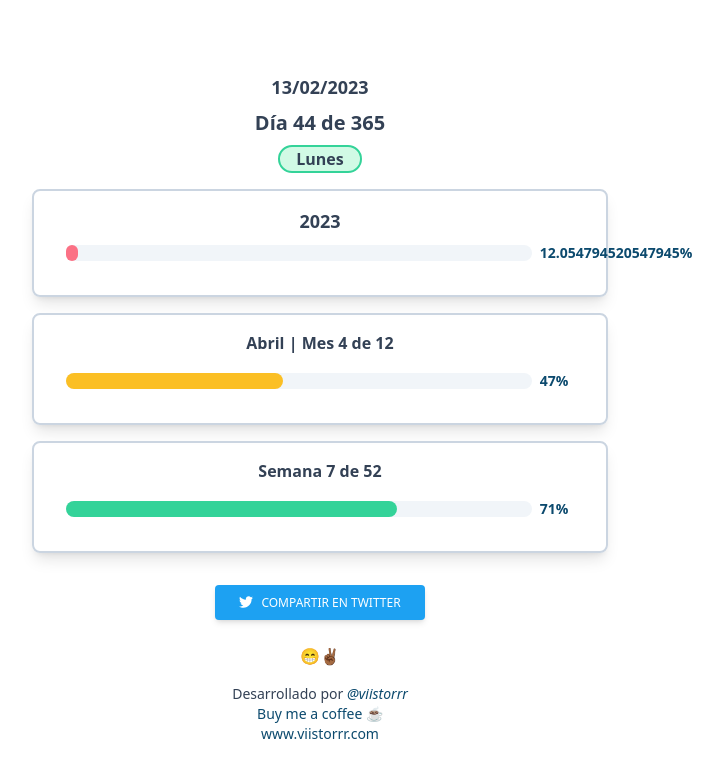
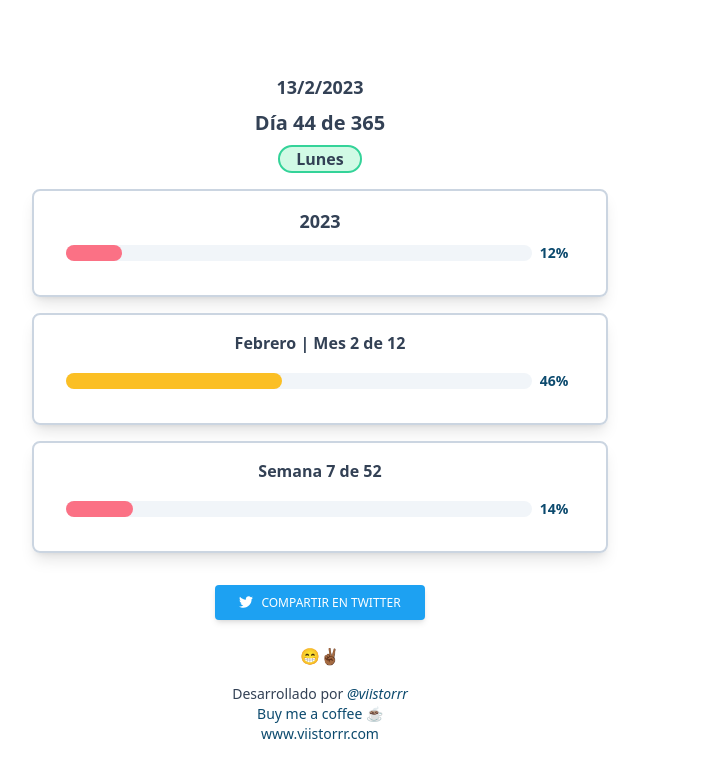
Before and after one commit to Viistorrr/yearprogress, a Next.js app: page / in a window 1280 px wide. Shown: the top 778 px of the page, without its empty margins (320-1043 px from the left). Built offline with nearby package versions, Linux system fonts and the light colour scheme; no server answers.

Commit message:
finally removing rapidapi from project and using own formulas to get right time data

```diff
--- a/app/page.tsx
+++ b/app/page.tsx
@@ -3,8 +3,6 @@ import Error from "@components/Error";
 
 
 import {
-  API_TIME_URL,
-  API_OPTIONS_URL,
   weekDays,
   months,
   getMonthPercent,
@@ -25,66 +23,26 @@ const getColor = (percent: number) => {
   }
 };
 
-async function getData() {
-  const res = await fetch(API_TIME_URL, API_OPTIONS_URL);
-  const data = await res.json();
-  return data;
-}
-
 export default async function Home() {
   const date = new Date();
-
-  const day = date.getDate().toString().padStart(2, '0');
-  const month = (date.getMonth() + 1).toString().padStart(2, '0');
+  const day = date.getDate();
+  const month = (date.getMonth() + 1);
   const year = date.getFullYear().toString();
-
   const formattedDate = `${day}/${month}/${year}`;
-
-  console.log("Fecha actual: ", formattedDate);
-
   const yearStart = new Date(date.getFullYear(), 0, 0);
   const diff = (date.getTime() - yearStart.getTime()) + ((yearStart.getTimezoneOffset() - date.getTimezoneOffset()) * 60 * 1000);
   const dayOfYear = Math.floor(diff / (1000 * 60 * 60 * 24));
-  console.log("dayOfYear-----", dayOfYear);
-
   const dayOfWeek = weekDays[date.getDay()];
-
-  console.log("e día de la semana: ", dayOfWeek);
-
+  const dayOfWeekd = date.getDay();
+  const currentWeekPercent = (dayOfWeekd / TOTAL_WEEK_DAYS) * 100;
   const firstDayOfYear = new Date(date.getFullYear(), 0, 1);
   const pastDaysOfYear = (date.getTime() - firstDayOfYear.getTime()) / 86400000;
   const weekNumber = Math.ceil((pastDaysOfYear + firstDayOfYear.getDay() + 1) / 7);
-
-  console.log("Número de semana del año: ", weekNumber);
-  /*const localTimeData = await getData();
-  const globalDate = new Date(localTimeData.datetime);
-  const {day_of_week, day_of_year, week_number} = localTimeData;
-  const date = globalDate.getDate();
-  const month = globalDate.getMonth() + 1;
-  const localDateTime = new Date(localTimeData.datetime).toLocaleString(
-    "es-ES",
-    {
-      timeZone: "America/Bogota",
-    }
-  );
-  let weekDay = day_of_week;
-  if (weekDay === 0) {
-    weekDay = 7; //Domingo
-  }
-
-
-  const currentWeekPercent = (weekDay / TOTAL_WEEK_DAYS) * 100;
-
-
-  }*/
   const YearPercent = (dayOfYear / TOTAL_DAYS) * 100;
-
-
-
 
   return (
     <main className="flex flex-col w-full justify-center items-center h-screen bg-white text-slate-700">
-      {month ? <div className="flex flex-col w-full md:w-1/2 lg:w-1/2 items-center justify-center">
+      {date ? <div className="flex flex-col w-full md:w-1/2 lg:w-1/2 items-center justify-center">
         <div className="py-2">
           <h2 className="flex justify-center text-lg font-bold text-slate-700 py-2">
             {formattedDate}
@@ -105,57 +63,54 @@ export default async function Home() {
                   className={`flex items-center justify-center py-2 ${getColor(
                     YearPercent
                   )} h-4 rounded-full`}
-                  style={{ width: YearPercent }}
+                  style={{ width: YearPercent.toString() + "%" }}
                 ></div>
               </div>
               <h1 className="w-1/12 pl-2 pr-8 font-bold items-center text-sm text-sky-900">
-                {YearPercent}%
+              {YearPercent.toFixed(0)}%
               </h1>
             </div>
           </div>
-
           <div className="flex flex-col w-full items-center align-center justify-center border-2 rounded-lg border-slate-300 pr-8 pb-8 pl-8 shadow-lg mt-4 hover:pr-6 hover:pr-b6 hover:pl-6 hover:shadow-xl">
             <h1 className="font-bold py-4 text-slate-700">
-            Abril | Mes 4 de 12
+            {months[month].name} | Mes {month} de {TOTAL_MONTHS}
             </h1>
             <div className="flex flex-row w-full items-center align-center">
               <div className="flex items-center w-11/12 bg-slate-100 rounded-full h-4">
                 <div
                   className={`flex items-center justify-center py-2 ${getColor(
-                    getMonthPercent(4, 14)
+                    getMonthPercent(month, day)
                   )} h-4 rounded-full`}
                   style={{
-                    width: getMonthPercent(4, 14).toString() + "%",
+                    width: getMonthPercent(month, day).toString() + "%",
                   }}
                 ></div>
               </div>
               <h1 className="w-1/12 pl-2 pr-8 font-bold items-center text-sm text-sky-900">
-              {getMonthPercent(4, 14).toFixed(0)}%
+              {getMonthPercent(month, day).toFixed(0)}%
               </h1>
             </div>
           </div>
           <div className="flex flex-col w-full items-center align-center justify-center border-2 rounded-lg border-slate-300 pr-8 pb-8 pl-8 shadow-lg mt-4 hover:pr-6 hover:pr-b6 hover:pl-6 hover:shadow-xl">
             <h1 className="font-bold py-4">
-              Semana {weekNumber} de 52
+              Semana {weekNumber} de {TOTAL_WEEKS}
             </h1>
-
             <div className="flex flex-row w-full items-center align-center">
               <div className="flex items-center w-11/12 bg-slate-100 rounded-full h-4">
                 <div
                     className={`flex items-center justify-center py-2 ${getColor(
-                      71
+                      currentWeekPercent
                     )} h-4 rounded-full`}
                   style={{
-                    width: "71%"
+                    width: currentWeekPercent.toString() + "%"
                   }}
                 ></div>
               </div>
               <h1 className="w-1/12 pl-2 pr-8 font-bold items-center text-sm text-sky-900">
-              71%
+              {currentWeekPercent.toFixed(0)}%
               </h1>
             </div>
           </div>
-
         </div>
       </div> : <Error />}
       <a
--- a/utils/constants.ts
+++ b/utils/constants.ts
@@ -1,15 +1,3 @@
-export const API_TIME_URL =
-  "https://world-time2.p.rapidapi.com/timezone/America/Bogota";
-
-export const API_OPTIONS_URL: any = {
-  method: "GET",
-  headers: {
-    "X-RapidAPI-Key": process.env.NEXT_PUBLIC_RAPIDAPI_KEY,
-    "X-RapidAPI-Host": "world-time2.p.rapidapi.com",
-  },
-  cache: "no-store" as RequestCache,
-};
-
 export const weekDays: any = ['Domingo', 'Lunes', 'Martes', 'Miércoles', 'Jueves', 'Viernes', 'Sábado'];
 
 export const getCurrentYear = () => {
```
